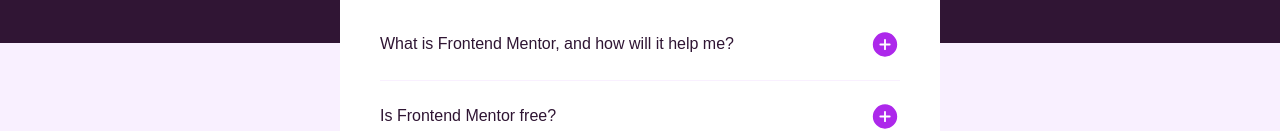
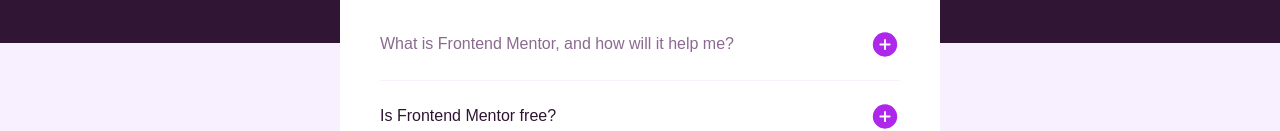
Before and after one commit to CasperTheChild/FAQ-Supported-by-Accessibility-Features, a plain HTML site: page index.html in a window 1280 px wide. In both pictures the pointer is over the element "What is Frontend Mentor, and how will it help me?". Shown: the part 277-408 px from the top of the page. Drawn offline with nearby package versions, Linux system fonts and the light colour scheme.

Commit message:
Update style.css

```diff
--- a/style.css
+++ b/style.css
@@ -136,7 +136,7 @@ body {
 }
 
 .QuestionLine:hover span {
-    color: var(--Dark-Purple);
+    color: var(--Grayish-Purple);
 }
 
 .QuestionLine::selection {
```
